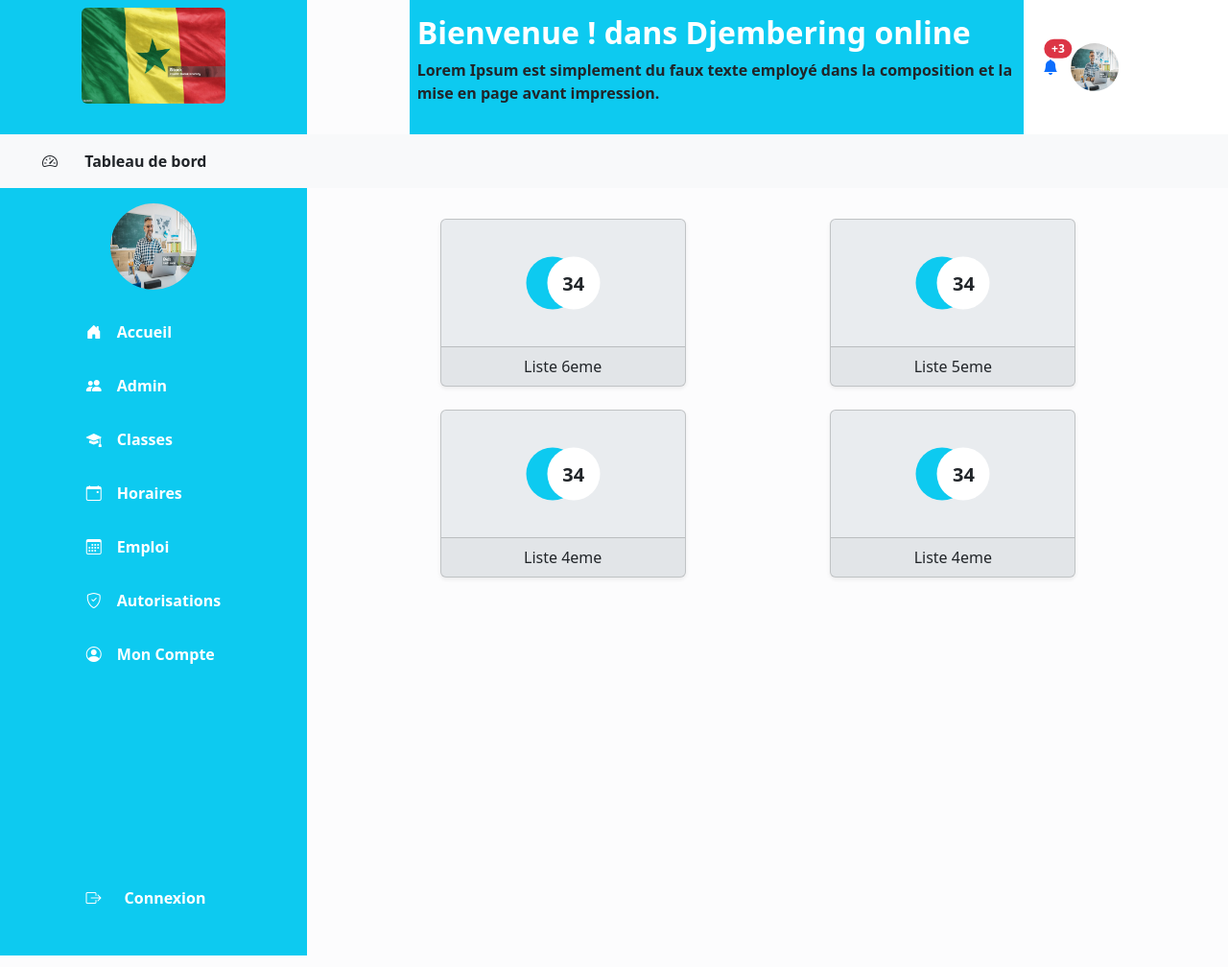
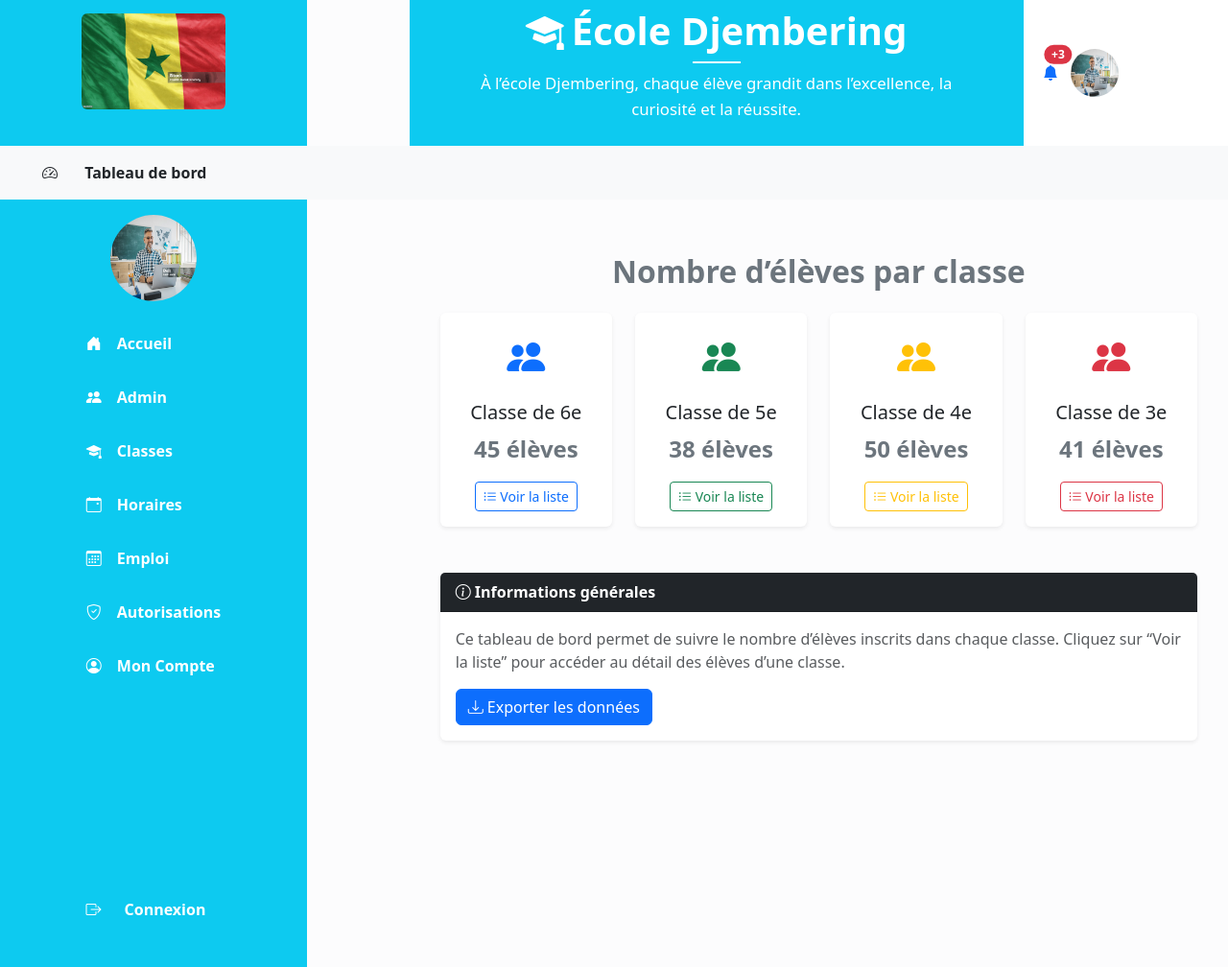
Before and after one commit to modouro/djembering_online, a Django app: page /dashboard/ in a window 1280 px wide. Shown: the whole page at 96% size. Run offline with Django 5.2, Linux system fonts and the light colour scheme.

Commit message:
Mise à jours du projet avec les dernières modifications

```diff
--- a/djembering_online/urls.py
+++ b/djembering_online/urls.py
@@ -2,7 +2,7 @@ from django.urls import path
 from .views import (
      home, dashboard_view,
      admin_view, gestion_heures_view, ajouter_calcul_heures,
-     add_autorisation_view, update_autorisation_view, edit_calcul_heures,
+     add_autorisation_view, update_autorisation_view, edit_calcul_heures, mettre_a_jour_heures,
      gestions_emploi_view, add_emploi_view, update_emploi, delete_emploi,
      gestion_classe_view, add_absence_view, update_absence_view,
      add_professeur_view, update_professeur_view, add_eleves_view, update_eleve_view,
@@ -18,6 +18,8 @@ urlpatterns = [
     path('sections/<str:section>/', sections_view, name="sections"),
     path('add_heure/', ajouter_calcul_heures, name='add_heure'),
     path('edit_heures/<int:id>/edit/', edit_calcul_heures, name='edit_heures'),
+    path("mettre-a-jour-heures/", mettre_a_jour_heures, name="mettre_a_jour_heures"),
+
 
     path('gestion_classe/', gestion_classe_view, name='gestion_classe'),
     path('add_absences/', add_absence_view, name='add_absences'),
--- a/djembering_online/views.py
+++ b/djembering_online/views.py
@@ -8,6 +8,8 @@ from django.core.paginator import Paginator, PageNotAnInteger, EmptyPage
 from django.urls import reverse
 from datetime import datetime, timedelta
 from django.utils.http import urlencode
+from django.views.decorators.http import require_POST
+from datetime import date
 from django.utils.timezone import now
 from django.contrib import messages
 from django.db.models import F, Sum
@@ -16,15 +18,16 @@ from django.contrib.auth.hashers import make_password
 from .forms import  LoginForm, ElevesForm
 
 def home(request):
-    # Récupérer les statistiques nécessaires pour l'index
 
     context = {
         'message': 'Bienvenue Mamadou',
     }
     return render(request, 'pages/index.html', context)
+
 def dashboard_view(request):
 
     return render(request, 'pages/dashboard.html')
+
 def admin_view(request):
     total_eleves = Eleves.objects.count()
     total_professeurs = Professeur.objects.count()
@@ -56,29 +59,22 @@ def admin_view(request):
     }
 
     return render(request, 'gestions/admin.html', context)
-# --------------------- afficher le nombre d'éléves et le nombre de professeur existant dans la base de données ---------
+
 def get_totals_context():
-    """
-       Retourne le contexte contenant les totaux d'élèves et de professeurs.
-    """
-    return{
+    return
+{
         "total_eleves": Eleves.objects.count(),
         "total_professeurs": Professeur.objects.count(),
-    }
+        }
+
 def get_heures_par_section(section):
-    """
-    Fonction utilitaire pour récupérer les heures selon la section
-    """
-    try:
-        section_int = int(section)
+    try:section_int = int(section)
     except (ValueError, TypeError):
         section_int = None
-
-    # Base queryset
+        # Base queryset
     heures_qs = CalculHeures.objects.select_related(
         "emploitemps", "emploitemps__eleve"
-    )
-
+        )
     # Si la section est bien un chfifre valide, on filtre
     if section_int:
         heures_qs = heures_qs.filter(emploitemps__eleve__niveau=section_int)
@@ -101,6 +97,7 @@ def get_heures_par_section(section):
     )
     return section, heures
 # Vue pour /gestion_here/ ou /gestion_heure/?section=3 ou /gestion/heure/3/
+
 def gestion_heures_view(request, section=None):
     if section is None:
         section = request.GET.get("section", "0")
@@ -167,6 +164,24 @@ def ajouter_calcul_heures(request):
         'emploitemps': emploitemps,
         'section': section
     })
+
+@require_POST
+def mettre_a_jour_heures(request):
+    # Recalculer toutes les heures pour tous les emplois
+    emplois = EmploiTemps.objects.all()
+
+    for emploi in emplois:
+        calcul, created = CalculHeures.objects.get_or_create(emploitemps=emploi)
+        duree = emploi.duree_heures
+
+        calcul.heures_dues = duree
+        calcul.heures_faites = duree if emploi.etat == "Effectué" else 0
+        calcul.heures_complementaires = max(0, calcul.heures_faites - duree)
+        calcul.date_changement = date.today()
+        calcul.save()
+
+    messages.success(request, f"Heures mises à jour pour {emplois.count()} emploi(s).")
+    return redirect(request.META.get("HTTP_REFERER", "/"))
 
 def edit_calcul_heures(request, calcul_id):
     # Récupération de l'objet CalculHeures à modifier
@@ -235,6 +250,7 @@ def gestions_emploi_view(request, sector=None, day=None):
     # Fusion avec tes totaux existants
     total_context = get_totals_context()
     context.update(total_context)
+
     return render(request, 'gestions/gestions_emploi.html', context)
 
 
@@ -296,6 +312,8 @@ def add_emploi_view(request):
         "heure_fin_default": heure_fin_default,
     }
     return render(request, "formulaire/ajouter_emploi.html", context)
+
+
 def update_emploi(request, emploi_id):
     emploi = get_object_or_404(EmploiTemps, id=emploi_id)
 
@@ -346,213 +364,9 @@ def delete_emploi(request, emploi_id):
 
     # Si méthode GET, afficher la page de confirmation
     return render(request, 'modifications/confirm_delete.html', {'emploi': emploi})
-# ------------------------------------------- debut gestion classe et fin add emploi -----------------------------------
-""" def gestion_classe_view(request):
-
-    if request.method == "POST" and "emploi_id" in request.POST and "etat" in request.POST:
-        emploi_id = request.POST.get("emploi_id")
-        nouvel_etat = request.POST.get("etat")
-
-        emploi = get_object_or_404(EmploiTemps, id=emploi_id)
 
 
-        try:
-            calcul_heures = CalculHeures.objects.get(emploitemps=emploi)
-        except CalculHeures.DoesNotExist:
-
-            url = reverse('add_heure')  # génère l'URL pour la vue 'add_heure', ex: '/add_heure/'
-
-            query_params = f'?emploitemps={emploi.id}'
-
-            return redirect(url + query_params)
-
-        # Calculer les heures à partir de l'emploi du temps
-        heure_debut = emploi.heure_debut
-        heure_fin = emploi.heure_fin
-        heures_calculees = calcul_heures.calculer_heures(heure_debut, heure_fin)
-
-        # Vérifier la date actuelle et la date du dernier changement
-        aujourd_hui = datetime.now().date()
-        date_dernier_changement = calcul_heures.date_changement
-
-        if date_dernier_changement != aujourd_hui:
-            if nouvel_etat != "Effectué":
-                # Sauvegarder l'état sans modifier `heures_faites`
-                calcul_heures.date_changement = aujourd_hui
-            else:
-                # Réinitialiser l'état et ajuster les heures
-                calcul_heures.heures_faites -= heures_calculees # à modifier ------
-                emploi.etat = "Non effectué"
-                calcul_heures.date_changement = aujourd_hui
-        else:
-            # Cas normal : modifier les heures si nécessaire
-            if emploi.etat == "Effectué" and nouvel_etat != "Effectué":
-                # Si l'état passe de "Effectué" à autre chose, décrémenter les heures
-                calcul_heures.heures_faites -= heures_calculees
-                calcul_heures.save(update_fields=['heures_faites'])
-            elif emploi.etat != "Effectué" and nouvel_etat == "Effectué":
-                # Si l'état passe de non "Effectué" à "Effectué", incrémenter les heures
-                calcul_heures.heures_faites += heures_calculees
-                calcul_heures.save(update_fields=['heures_faites'])
-
-        # Mettre à jour l'état et sauvegarder
-        emploi.etat = nouvel_etat
-        emploi.save(update_fields=['etat'])
-        calcul_heures.save()
-
-        # Redirection après mise à jour
-        return redirect('gestion_classe')
-
-    # ----------------- les données pour la liste des eleves  ----------------
-    eleves = Eleves.objects.all().order_by('id')
-    eleves_paginator = Paginator(eleves, 2)
-    eleves_page_number = request.GET.get('page_eleves', 1)
-    try:
-        eleves_page_obj = eleves_paginator.page(eleves_page_number)
-    except(PageNotAnInteger, EmptyPage):
-        eleves_page_obj = eleves_paginator.page(1)
-
-    # limitatin des page à afficher
-    afficher_pagination_eleve = eleves_paginator.num_pages > 2
-
-    #----------------- les données pour la liste des professseurs ----------------
-    professeurs = Professeur.objects.all().order_by('id')
-    professeur_paginator = Paginator(professeurs, 2) # 2 professeur par page
-    professeur_page_number = request.GET.get('page_professeur', 1)
-
-    # Vérification si la pagination est nécessaire
-    afficher_pagination_professeur = professeur_paginator.num_pages > 1
-    try:
-        professeur_page_obj = professeur_paginator.page(professeur_page_number)
-    except(PageNotAnInteger, EmptyPage):
-        professeur_page_obj = professeur_paginator.page(1)
-
-    # ----------------- les données pour la liste des absents ----------------
-
-    # Récupérer toutes les absences avec leurs relations associées
-    absences = Absence.objects.select_related('eleve', 'emploitemps').all().order_by('-emploitemps__jour', '-emploitemps__heure_debut')
-
-    # Pagination
-    absences_paginator = Paginator(absences, 2)  # 2 éléments par page
-    absences_page_number = request.GET.get('page', 1)  # Paramètre GET pour la pagination
-
-    # Vérification si la pagination est nécessaire
-    afficher_pagination_absent = absences_paginator.num_pages > 1
-    try:
-        absences_page_obj = absences_paginator.page(absences_page_number)
-    except PageNotAnInteger:
-        absences_page_obj = absences_paginator.page(1)
-    except EmptyPage:
-        absences_page_obj = absences_paginator.page(absences_paginator.num_pages)
-
-    # ----------- les données pour la liste des présents---------------------
-    # Déterminer le jour actuel (en français)
-    jour_actuel = datetime.now().strftime('%A')  # Jour en anglais
-    jours_valides = dict(EmploiTemps._meta.get_field('jour').choices)
-    #jour_actuel_fr = {v: k for k, v in jours_valides.items()}.get(jour_actuel)  # Traduire en français
-
-    # Récupérer le jour depuis le formulaire ou utiliser le jour actuel
-    jour_parametre = request.GET.get('jour', jour_actuel_fr)  # Par défaut, jour actuel
-
-    if jour_parametre in jours_valides:  # Vérifier que le jour est valide
-        emplois = EmploiTemps.objects.filter(jour=jour_parametre)
-    else:
-        emplois = EmploiTemps.objects.none()
-    # Pagination
-    nbre_page = 2
-    paginator = Paginator(emplois, nbre_page)
-    page_number = request.GET.get('page', 1)
-
-    try:
-        presences_page_obj = paginator.page(page_number)
-    except (PageNotAnInteger, EmptyPage):
-        presences_page_obj = paginator.page(1)
-
-    # vérifier si la pagination est nécessaire
-    afficher_pagination = paginator.num_pages > 2
-    # Gestion du changement d'état via POST
-    if request.method == "POST" and "emploi_id" in request.POST and "etat" in request.POST:
-        emploi_id = request.POST.get("emploi_id")
-        nouveau_etat = request.POST.get("etat")
-        emploi = get_object_or_404(EmploiTemps, id=emploi_id)
-
-        if nouveau_etat in ['Effectué', 'Non effectué']:
-            emploi.etat = nouveau_etat
-            emploi.save()
-        return redirect('gestion_classe')  # Redirection après mise à jour
-    total_context = get_totals_context()
-
-    emplois = EmploiTemps.objects.all()
-
-    # Déterminer le jour actuel (en français)
-    jour_actuel = datetime.now().strftime('%A')  # Jour en anglais
-    jours_valides_dict = dict(EmploiTemps._meta.get_field('jour').choices)
-    jours_tous = list(jours_valides_dict.values())  # Tous les jours définis dans le modèle
-    jour_actuel_fr = {v: k for k, v in jours_valides_dict.items()}.get(jour_actuel)
-
-    # Récupérer le niveau et le jour depuis le GET
-    niveau_param = request.GET.get("niveau")
-    jour_parametre = request.GET.get("jour", jour_actuel_fr)  # Par défaut, jour actuel
-
-    niveau_selectionne = request.GET.get("niveau")
-    jour_selectionne = request.GET.get("jour")
-
-    emplois = EmploiTemps.objects.all()
-
-    # Filtrer par niveau uniquement si le paramètre est valide
-    if niveau_selectionne and niveau_selectionne.isdigit():
-        emplois = emplois.filter(niveau=int(niveau_selectionne))
-
-    # Filtrer par jour uniquement si le paramètre est valide
-    jours_valides = dict(EmploiTemps._meta.get_field('jour').choices)
-    if jour_selectionne in jours_valides:
-        emplois = emplois.filter(jour=jour_selectionne)
-
-    # Pagination
-    nbre_page = 2
-    paginator = Paginator(emplois, nbre_page)
-    page_number = request.GET.get('page', 1)
-    try:
-        presences_page_obj = paginator.page(page_number)
-    except (PageNotAnInteger, EmptyPage):
-        presences_page_obj = paginator.page(1)
-
-    afficher_pagination = paginator.num_pages > 2
-
-    # Gestion du changement d'état
-    if request.method == "POST" and "emploi_id" in request.POST and "etat" in request.POST:
-        emploi_id = request.POST.get("emploi_id")
-        nouveau_etat = request.POST.get("etat")
-        emploi = get_object_or_404(EmploiTemps, id=emploi_id)
-        if nouveau_etat in ['Effectué', 'Non effectué']:
-            emploi.etat = nouveau_etat
-            emploi.save()
-        return redirect('gestion_classe')
-
-    # Contexte
-    total_context = get_totals_context()
-    context =  {
-        'eleves_page_obj': eleves_page_obj,
-        'eleves': eleves,
-        'afficher_pagination_eleve': afficher_pagination_eleve,
-        'professeur_page_obj': professeur_page_obj,
-        'afficher_pagination_professeur': afficher_pagination_professeur,
-        'absences_page_obj': absences_page_obj,
-        'afficher_pagination_absent': afficher_pagination_absent,
-        'presences_page_obj': presences_page_obj,
-        'jour': jour_parametre,  # Passer le jour sélectionné ou actuel au template
-        'jours_valides': jours_valides.values(),  # Fournir tous les jours pour le formulaire
-        #'jours_valides': jours_niveau,  # seulement jours de ce niveau
-        'niveau_param': niveau_param,
-        'afficher_pagination': afficher_pagination,
-        'professeurs': professeurs,
-        'emplois': emplois,
-        }
-    # fusionner les deux dictionaires
-    context.update(total_context)
-    return render(request, 'gestions/gestion_classes.html', context)
- """
-
+# ------------------------------------------- debut gestion classe et fin add emploi -----------------------------------
 def update_emploi_et_heures(request):
     """
     Gère la mise à jour de l'état d'un emploi du temps et ajuste les heures faites en conséquence.
@@ -608,8 +422,14 @@ def gestion_classe_view(request):
         update_emploi_et_heures(request)
         return redirect('gestion_classe')
 
+    niveau_filtre = request.GET.get("niveau")
+
     # Récupération et pagination des élèves
     eleves = Eleves.objects.all().order_by('id')
+
+    if niveau_filtre:
+        eleves = eleves.filter(niveau=niveau_filtre)
+
     eleves_page_obj, afficher_pagination_eleve = paginate_queryset(request, eleves, per_page=2, page_param='page_eleves')
 
     # Récupération et pagination des professeurs
@@ -666,7 +486,7 @@ def gestion_classe_view(request):
     niveaux = [(n, f"Classe {n}") for n in niveaux_raw if n is not None]
 
     # Récupération de totaux (supposée exister dans ton code)
-    total_context = get_totals_context()
+    total_context = get_totals_context() or {}
 
     context = {
         'eleves_page_obj': eleves_page_obj,
@@ -683,6 +503,7 @@ def gestion_classe_view(request):
         'niveaux': niveaux,
         'professeurs': professeurs,
         'emplois': emplois,
+        'niveau_filtre': niveau_filtre,
     }
     context.update(total_context)
 
@@ -809,7 +630,6 @@ def update_eleve_view(request, eleve_id):
         'eleve': eleve,
     }
     return render(request, 'modifications/modif_eleve.html', context)
-
 #----------------------------------------------------------------------
 def add_absence_view(request):
     if request.method == 'POST':
--- a/templates/partials/cards.html
+++ b/templates/partials/cards.html
@@ -1,96 +1,85 @@
-<div class="container py-4">
-    <div class="row row-cols-1 row-cols-md-2 g-4">
-      <!-- Carte 1 -->
+    <!-- ================================
+         CONTENU PRINCIPAL DU TABLEAU DE BORD
+    ================================= -->
+    <div class="container py-5">
+        <h2 class="text-center text-secondary mb-4 fw-bold">Nombre d’élèves par classe</h2>
+
+        <!-- ======= SECTION DES CARTES ======= -->
+        <div class="row row-cols-1 row-cols-md-2 row-cols-lg-4 g-4">
+
+            <!-- Carte 1 : Classe 6e -->
             <div class="col">
-        <div class="card bg-body-secondary text-white shadow-sm" style="width: 16rem; height: auto;">
-          <div class="card-body">
-            <div class="d-flex justify-content-center align-items-center position-relative" style="height: 100px;">
-              <div
-                class="rounded-circle bg-info position-absolute"
-                style="width: 55px; height: 55px; left: 45%; top: 50%; transform: translate(-50%, -50%);">
-              </div>
-              <div
-                class="rounded-circle bg-white position-absolute d-flex justify-content-center align-items-center"
-                style="width: 55px; height: 55px; left: 55%; top: 50%; transform: translate(-50%, -50%);">
-                <span class="text-dark" style="font-size: 20px; font-weight: bold;">
-                    34
-                </span>
+                <div class="card shadow-sm border-0">
+                    <div class="card-body text-center">
+                        <i class="bi bi-people-fill text-primary fs-1"></i>
+                        <h5 class="card-title mt-3">Classe de 6e</h5>
+                        <p class="card-text fs-4 fw-bold text-secondary">45 élèves</p>
+                        <!-- Lien vers la liste -->
+                        <a href="#" class="btn btn-outline-primary btn-sm">
+                            <i class="bi bi-list-ul"></i> Voir la liste
+                        </a>
                     </div>
                 </div>
             </div>
-          <div class="card-footer text-center">
-            <p class="card-text text-dark">Liste 6eme</p>
+
+            <!-- Carte 2 : Classe 5e -->
+            <div class="col">
+                <div class="card shadow-sm border-0">
+                    <div class="card-body text-center">
+                        <i class="bi bi-people-fill text-success fs-1"></i>
+                        <h5 class="card-title mt-3">Classe de 5e</h5>
+                        <p class="card-text fs-4 fw-bold text-secondary">38 élèves</p>
+                        <a href="#" class="btn btn-outline-success btn-sm">
+                            <i class="bi bi-list-ul"></i> Voir la liste
+                        </a>
                     </div>
                 </div>
             </div>
-      <!-- Carte 2 -->
+
+            <!-- Carte 3 : Classe 4e -->
             <div class="col">
-        <div class="card bg-body-secondary text-white shadow-sm" style="width: 16rem; height: auto;">
-          <div class="card-body">
-            <div class="d-flex justify-content-center align-items-center position-relative" style="height: 100px;">
-              <div
-                class="rounded-circle bg-info position-absolute"
-                style="width: 55px; height: 55px; left: 45%; top: 50%; transform: translate(-50%, -50%);">
-              </div>
-              <div
-                class="rounded-circle bg-white position-absolute d-flex justify-content-center align-items-center"
-                style="width: 55px; height: 55px; left: 55%; top: 50%; transform: translate(-50%, -50%);">
-                <span class="text-dark" style="font-size: 20px; font-weight: bold;">
-                    34
-                </span>
+                <div class="card shadow-sm border-0">
+                    <div class="card-body text-center">
+                        <i class="bi bi-people-fill text-warning fs-1"></i>
+                        <h5 class="card-title mt-3">Classe de 4e</h5>
+                        <p class="card-text fs-4 fw-bold text-secondary">50 élèves</p>
+                        <a href="#" class="btn btn-outline-warning btn-sm">
+                            <i class="bi bi-list-ul"></i> Voir la liste
+                        </a>
                     </div>
                 </div>
             </div>
-          <div class="card-footer text-center">
-            <p class="card-text text-dark">Liste 5eme</p>
-          </div>
-        </div>
-      </div>
-      <!-- Carte 3 -->
+
+            <!-- Carte 4 : Classe 3e -->
             <div class="col">
-        <div class="card bg-body-secondary text-white shadow-sm" style="width: 16rem; height: auto;">
-          <div class="card-body">
-            <div class="d-flex justify-content-center align-items-center position-relative" style="height: 100px;">
-              <div
-                class="rounded-circle bg-info position-absolute"
-                style="width: 55px; height: 55px; left: 45%; top: 50%; transform: translate(-50%, -50%);">
-              </div>
-              <div
-                class="rounded-circle bg-white position-absolute d-flex justify-content-center align-items-center"
-                style="width: 55px; height: 55px; left: 55%; top: 50%; transform: translate(-50%, -50%);">
-                <span class="text-dark" style="font-size: 20px; font-weight: bold;">
-                    34
-                </span>
-              </div>
-            </div>
-          </div>
-          <div class="card-footer text-center">
-            <p class="card-text text-dark">Liste 4eme</p>
-          </div>
-        </div>
-      </div>
-      <!-- Carte 4 -->
-      <div class="col">
-        <div class="card bg-body-secondary text-white shadow-sm" style="width: 16rem; height: auto;">
-          <div class="card-body">
-            <div class="d-flex justify-content-center align-items-center position-relative" style="height: 100px;">
-              <div
-                class="rounded-circle bg-info position-absolute"
-                style="width: 55px; height: 55px; left: 45%; top: 50%; transform: translate(-50%, -50%);">
-              </div>
-              <div
-                class="rounded-circle bg-white position-absolute d-flex justify-content-center align-items-center"
-                style="width: 55px; height: 55px; left: 55%; top: 50%; transform: translate(-50%, -50%);">
-                <span class="text-dark" style="font-size: 20px; font-weight: bold;">
-                    34
-                </span>
-              </div>
-            </div>
-          </div>
-          <div class="card-footer text-center">
-            <p class="card-text text-dark">Liste 4eme</p>
+                <div class="card shadow-sm border-0">
+                    <div class="card-body text-center">
+                        <i class="bi bi-people-fill text-danger fs-1"></i>
+                        <h5 class="card-title mt-3">Classe de 3e</h5>
+                        <p class="card-text fs-4 fw-bold text-secondary">41 élèves</p>
+                        <a href="#" class="btn btn-outline-danger btn-sm">
+                            <i class="bi bi-list-ul"></i> Voir la liste
+                        </a>
                     </div>
                 </div>
             </div>
         </div>
+
+        <!-- ======= SECTION D’INFORMATIONS SUPPLÉMENTAIRES ======= -->
+        <div class="mt-5">
+            <div class="card shadow-sm border-0">
+                <div class="card-header bg-dark text-white fw-bold">
+                    <i class="bi bi-info-circle"></i> Informations générales
                 </div>
+                <div class="card-body">
+                    <p class="text-muted">
+                        Ce tableau de bord permet de suivre le nombre d’élèves inscrits dans chaque classe.
+                        Cliquez sur “Voir la liste” pour accéder au détail des élèves d’une classe.
+                    </p>
+                    <button class="btn btn-primary">
+                        <i class="bi bi-download"></i> Exporter les données
+                    </button>
+                </div>
+            </div>
+        </div>
+    </div>
--- a/templates/partials/entete.html
+++ b/templates/partials/entete.html
@@ -1,4 +1,17 @@
-<h2 class="text-white fw-bolder"> Bienvenue ! dans Djembering online </h2>
-                <p class="fw-bolder">
-                    Lorem Ipsum est simplement du faux texte employé dans la composition et la mise en page avant impression.
-</p>
+ <div class="container-fluid d-flex flex-column justify-content-center align-items-center text-center text-white">
+
+    <!-- Nom de l’école -->
+    <h1 class="fw-semibold display-6 mb-2">
+      <i class="bi bi-mortarboard-fill me-2"></i>École Djembering
+    </h1>
+
+    <!-- Ligne décorative -->
+    <div class="bg-white mb-2" style="height: 2px; width: 50px;"></div>
+
+    <!-- Résumé compact -->
+    <p class="mx-auto text-center" style="max-width: 500px; font-size: 1.05rem; line-height: 1.6;">
+        À l’école Djembering, chaque élève grandit dans l’excellence, la curiosité et la réussite.
+    </p>
+
+
+  </div>
```
Also changed, not shown: templates/gestion_classes/liste_eleves.html (+27 -0 lines), templates/partials/cards_admin.html (+90 -38 lines), templates/partials/cards_horaires.html (+47 -29 lines). Lines whose indentation alone changed are shown as unchanged.
